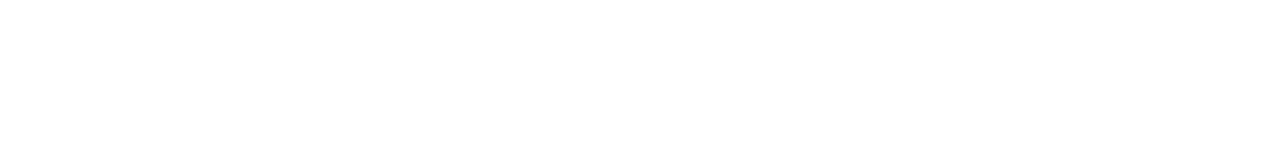
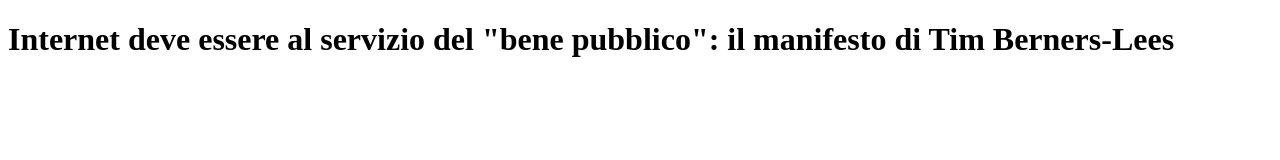
Before and after one commit to GemelliAngelo/html-css-booleaner, a plain HTML site: page index.html in a window 1280 px wide. Drawn offline with Linux system fonts and the light colour scheme.

Commit message:
add header

```diff
--- a/index.html
+++ b/index.html
@@ -4,8 +4,13 @@
     <meta charset="UTF-8">
     <meta name="viewport" content="width=device-width, initial-scale=1.0">
     <title>Document</title>
+
+    <!-- link css -->
+    <link rel="stylesheet" href="./css/style.css">
 </head>
 <body>
-
+    <header>
+        <h1>Internet deve essere al servizio del "bene pubblico": il manifesto di Tim Berners-Lees</h1>
+    </header>
 </body>
 </html>
```
